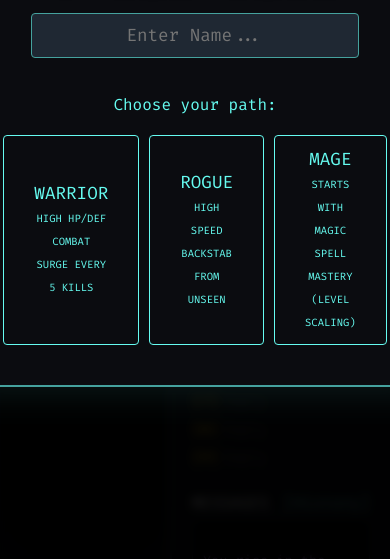
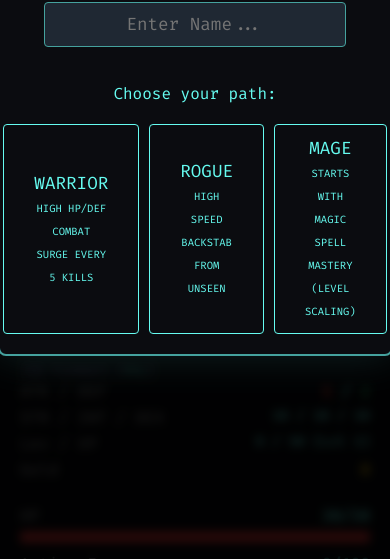
Before and after one commit to SamppaFIN/RogueReborn, a website: page index.html in a window 390 px wide. Shown: the part 285-844 px from the top of the page. Drawn offline with Linux system fonts and the light colour scheme.

Commit message:
feat: mobile UX modernization — responsive layout and touch controls

```diff
--- a/index.html
+++ b/index.html
@@ -288,6 +288,89 @@
             padding: 5px 10px;
             font-size: 0.9rem;
         }
+
+        /* Mobile Controls Overlay */
+        #mobile-controls {
+            position: absolute;
+            bottom: 20px;
+            left: 50%;
+            transform: translateX(-50%);
+            display: none;
+            grid-template-columns: repeat(3, 1fr);
+            gap: 10px;
+            z-index: 50;
+            pointer-events: none;
+        }
+
+        .mobile-btn {
+            width: 60px;
+            height: 60px;
+            background: rgba(31, 40, 51, 0.7);
+            border: 2px solid #45a29e;
+            color: #66fcf1;
+            border-radius: 50%;
+            display: flex;
+            justify-content: center;
+            align-items: center;
+            font-size: 1.5rem;
+            pointer-events: auto;
+            touch-action: manipulation;
+            user-select: none;
+        }
+
+        .mobile-btn:active {
+            background: rgba(69, 162, 158, 0.5);
+            transform: scale(0.95);
+        }
+
+        #mobile-actions {
+            position: absolute;
+            bottom: 100px;
+            right: 20px;
+            display: none;
+            flex-direction: column;
+            gap: 15px;
+            z-index: 50;
+        }
+
+        .action-btn {
+            width: 50px;
+            height: 50px;
+            font-size: 1.2rem;
+            border-radius: 8px;
+        }
+
+        /* Responsiveness */
+        @media (max-width: 900px) {
+            #game-container {
+                flex-direction: column;
+            }
+
+            #sidebar {
+                width: 100%;
+                border-left: none;
+                border-top: 2px solid #1f2833;
+                height: auto;
+                max-height: 40%;
+            }
+
+            #mobile-controls, #mobile-actions {
+                display: flex;
+            }
+
+            #mobile-controls {
+                display: grid;
+            }
+
+            .modal-content {
+                width: 90% !important;
+                padding: 20px;
+            }
+
+            .modal h2 {
+                font-size: 2rem;
+            }
+        }
     </style>
 </head>
 
@@ -299,6 +382,25 @@
     <div id="game-container">
         <div id="canvas-wrapper">
             <canvas id="gameCanvas"></canvas>
+
+            <!-- Mobile Controls -->
+            <div id="mobile-controls">
+                <div class="mobile-btn" id="btn-nw">↖</div>
+                <div class="mobile-btn" id="btn-up">↑</div>
+                <div class="mobile-btn" id="btn-ne">↗</div>
+                <div class="mobile-btn" id="btn-left">←</div>
+                <div class="mobile-btn" id="btn-wait">⌛</div>
+                <div class="mobile-btn" id="btn-right">→</div>
+                <div class="mobile-btn" id="btn-sw">↙</div>
+                <div class="mobile-btn" id="btn-down">↓</div>
+                <div class="mobile-btn" id="btn-se">↘</div>
+            </div>
+
+            <div id="mobile-actions">
+                <div class="mobile-btn action-btn" id="btn-inv">🎒</div>
+                <div class="mobile-btn action-btn" id="btn-skill">⚡</div>
+                <div class="mobile-btn action-btn" id="btn-auto">🤖</div>
+            </div>
         </div>
 
         <div id="sidebar">
@@ -776,6 +878,7 @@
     <script src="src/world/vaults.js?v=2"></script>
     <script src="src/world/generation.js?v=5"></script>
     <script src="src/systems/autoplay.js?v=1"></script>
+    <script src="src/ui/mobile_controls.js?v=1"></script>
     <script src="engine.js?v=13"></script>
     <script src="src/ui/input.js?v=3"></script>
 </body>
--- /dev/null
+++ b/src/ui/mobile_controls.js
@@ -0,0 +1,79 @@
+/**
+ * Mobile Controls Handler
+ * Manages touch and click interactions for movement and actions.
+ */
+
+function initMobileControls() {
+    const controls = {
+        'btn-up': { dx: 0, dy: -1 },
+        'btn-down': { dx: 0, dy: 1 },
+        'btn-left': { dx: -1, dy: 0 },
+        'btn-right': { dx: 1, dy: 0 },
+        'btn-nw': { dx: -1, dy: -1 },
+        'btn-ne': { dx: 1, dy: -1 },
+        'btn-sw': { dx: -1, dy: 1 },
+        'btn-se': { dx: 1, dy: 1 }
+    };
+
+    const handleAction = (id, actionFn) => {
+        const btn = document.getElementById(id);
+        if (btn) {
+            const trigger = (e) => {
+                e.preventDefault();
+                actionFn();
+            };
+            btn.addEventListener('touchstart', trigger, { passive: false });
+            btn.addEventListener('mousedown', trigger);
+        }
+    };
+
+    // Movement buttons
+    for (const [id, dir] of Object.entries(controls)) {
+        handleAction(id, () => {
+            if (gameState === 'PLAYING' && player.energy >= ENERGY_THRESHOLD) {
+                if (typeof window.attemptAction === 'function') {
+                    window.attemptAction(player, { type: 'move', dx: dir.dx, dy: dir.dy });
+                    if (typeof window.computeFOV === 'function') window.computeFOV();
+                    if (typeof window.render === 'function') window.render();
+                }
+            }
+        });
+    }
+
+    // Wait button
+    handleAction('btn-wait', () => {
+        if (gameState === 'PLAYING' && player.energy >= ENERGY_THRESHOLD) {
+            if (typeof window.attemptAction === 'function') {
+                window.attemptAction(player, { type: 'wait' }, ACTION_COSTS.WAIT);
+                if (typeof window.render === 'function') window.render();
+            }
+        }
+    });
+
+    // Action buttons
+    handleAction('btn-inv', () => {
+        if (typeof window.openInventory === 'function') {
+            if (gameState === 'INVENTORY') window.closeInventory();
+            else window.openInventory();
+        }
+    });
+
+    handleAction('btn-skill', () => {
+        if (gameState === 'PLAYING') {
+            if (typeof window.useClassSkill === 'function') {
+                window.useClassSkill();
+            }
+        }
+    });
+
+    handleAction('btn-auto', () => {
+        if (typeof window.toggleAutoPlay === 'function') window.toggleAutoPlay();
+    });
+}
+
+// Call initialization
+if (document.readyState === 'loading') {
+    document.addEventListener('DOMContentLoaded', initMobileControls);
+} else {
+    initMobileControls();
+}
```
